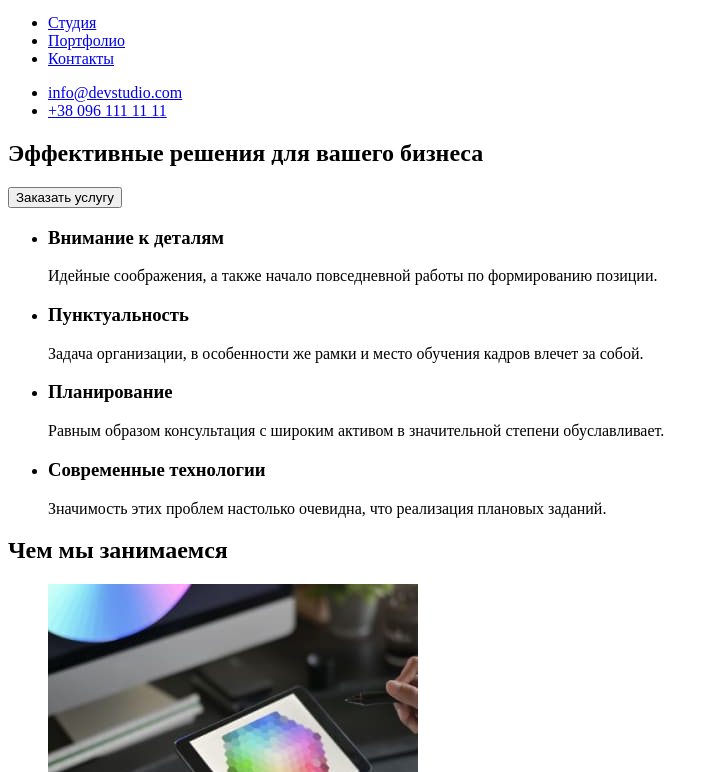
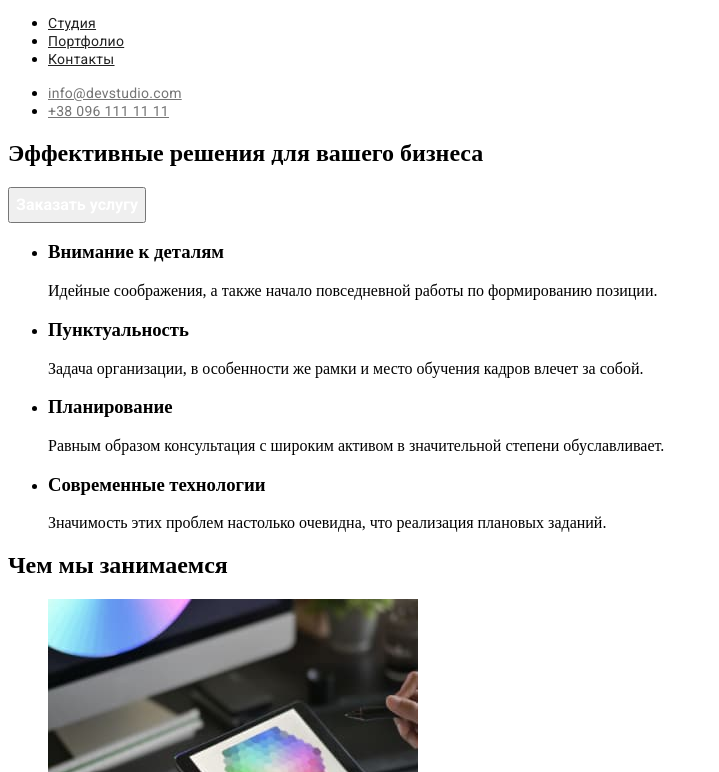
Before and after one commit to Shulc750/goit-markup-hw-02, a plain HTML site: page index.html in a window 1280 px wide. Shown: the part 28-800 px from the top of the page, without its empty margins (0-719 px from the left). Drawn offline with Linux system fonts and the light colour scheme.

Commit message:
Шрифты
Подключение шрифтов

```diff
--- a/css/style.css
+++ b/css/style.css
@@ -0,0 +1,41 @@
+.menu-link{
+font-family: 'Roboto', sans-serif;
+font-size: 14px;
+line-height: 1.14;
+letter-spacing: 0.02em;
+
+color: #212121;
+}
+
+.menu-link:hover,
+.menu-link:focus {
+    color:#2196F3;
+}
+
+.header-contact-link {
+font-family: 'Roboto', sans-serif;
+font-size: 14px;
+line-height: 1.14;
+letter-spacing: 0.02em;
+
+color: #757575;
+}
+
+.header-contact-link:hover,
+.header-contact-link:focus {
+    color: #2196F3;
+}
+
+.modal-btn {
+font-family: 'Roboto', sans-serif;
+font-weight: bold;
+font-size: 16px;
+line-height: 1.87;
+
+color: #FFFFFF;
+}
+
+.modal-btn:hover,
+.modal-btn:focus {
+    color:#188CE8;
+}
--- a/index.html
+++ b/index.html
@@ -11,29 +11,29 @@
 </head>
 <body>
     <!--header-->
-    <header class="top-head">
+    <header class="header">
         <nav class="navigation">
-            <a href="./index.html">
+            <a class="logo" href="./index.html">
                 <span>WebStudio</span>
             </a>
-            <ul>
-                <li>
-                    <a href="./index.html">Студия</a>
+            <ul class="menu">
+                <li class="menu-item">
+                    <a class="menu-link" href="./index.html">Студия</a>
                 </li>
-                <li>
-                    <a href="./portfolio.html">Портфолио</a>
+                <li class="menu-item">
+                    <a class="menu-link" href="./portfolio.html">Портфолио</a>
                 </li>
-                <li>
-                    <a href="#">Контакты</a>
+                <li class="menu-item">
+                    <a class="menu-link" href="#">Контакты</a>
                 </li>
             </ul>
         </nav>
         <ul>
         <li>
-            <a href="mailto:info@devstudio.com">info@devstudio.com</a>
+            <a class="header-contact-link" href="mailto:info@devstudio.com">info@devstudio.com</a>
         </li>
         <li>
-            <a href="tel:+380961111111">+38 096 111 11 11</a>
+            <a class="header-contact-link" href="tel:+380961111111">+38 096 111 11 11</a>
         </li>
         </ul>
     </header>
@@ -42,11 +42,11 @@
         <!--hero-->
         <section>
             <h1>Эффективные решения для вашего бизнеса</h1>
-            <button type="button">Заказать услугу</button>
+            <button class="modal-btn" type="button">Заказать услугу</button>
         </section>
         <!--why are they picking us-->
         <section>
-            <ul>
+            <ul class="">
                 <li>
                     <h3>Внимание к деталям</h3>
                     <p>Идейные соображения, а также начало повседневной работы по формированию позиции.</p>
```
Also changed, not shown: portfolio.html (+1 -1 lines).
